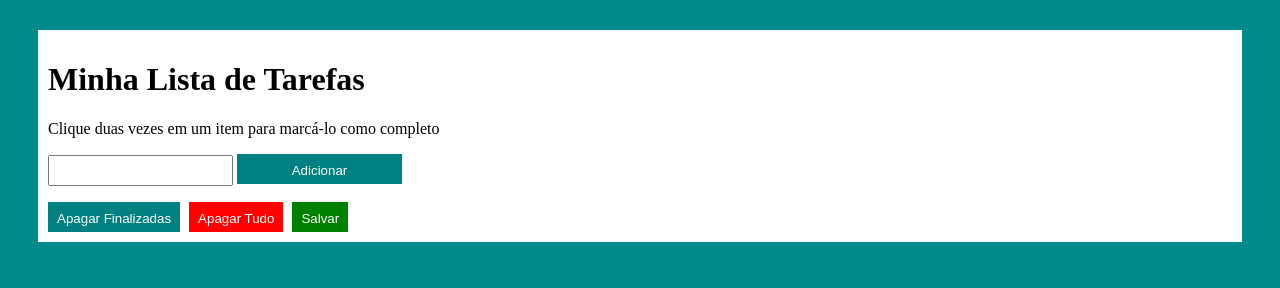
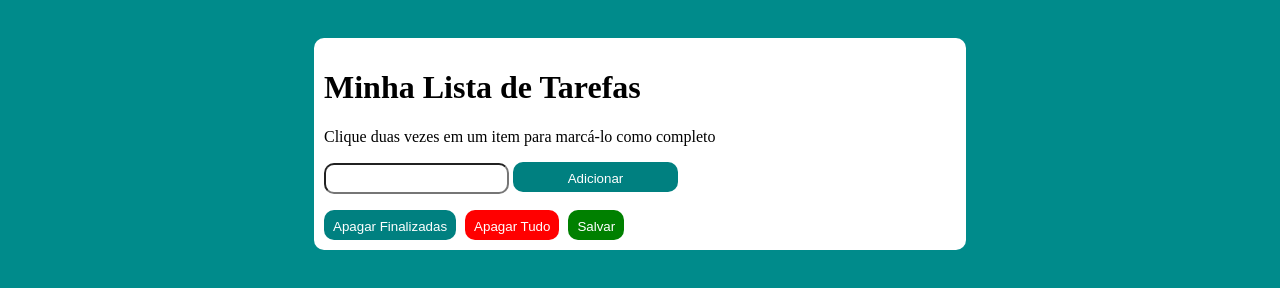
Before and after one commit to marianamohr/todolist, a plain HTML site: page index.html in a window 1280 px wide. Drawn offline with Linux system fonts and the light colour scheme.

Commit message:
Ajustado div central para o centro e colocado flexbox

```diff
--- a/style.css
+++ b/style.css
@@ -1,10 +1,14 @@
 body {
   background-color: darkcyan;
+  display: flex;
+  justify-content: center;
 }
 
 #central {
+  width: 50%;
   margin: 30px;
   padding: 10px;
+  border-radius: 10px;
   background-color: white;
 }
 
@@ -14,6 +18,7 @@ body {
   padding: 9px;
   border: none;
   color: white;
+  border-radius: 10px;
 }
 
 #criar-tarefa {
@@ -23,6 +28,7 @@ body {
   padding: 9px;
   border: none;
   color: white;
+  border-radius: 10px;
 }
 
 #remover-finalizados {
@@ -39,6 +45,7 @@ body {
 
 #texto-tarefa {
   height: 25px;
+  border-radius: 10px;
 }
 
 .cinza {
```
